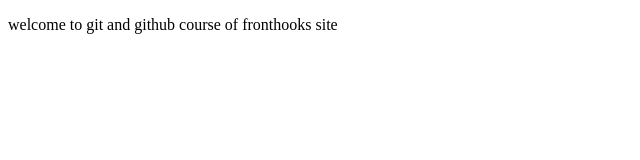
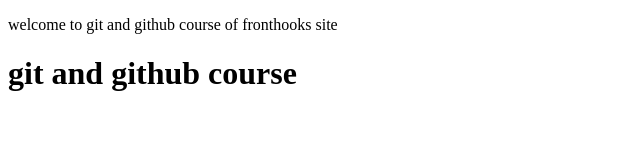
Before and after one commit to EsiMohammadzadeh/git-course, a plain HTML site: page index.html in a window 1280 px wide. Shown: the whole page, without its empty margins (0-640 px from the left). Drawn offline with Linux system fonts and the light colour scheme.

Commit message:
add header site

```diff
--- a/index.html
+++ b/index.html
@@ -8,6 +8,6 @@
   </head>
   <body>
     <p>welcome to git and github course of fronthooks site</p>
-    <header></header>
+    <header><h1>git and github course</h1></header>
   </body>
 </html>
```
